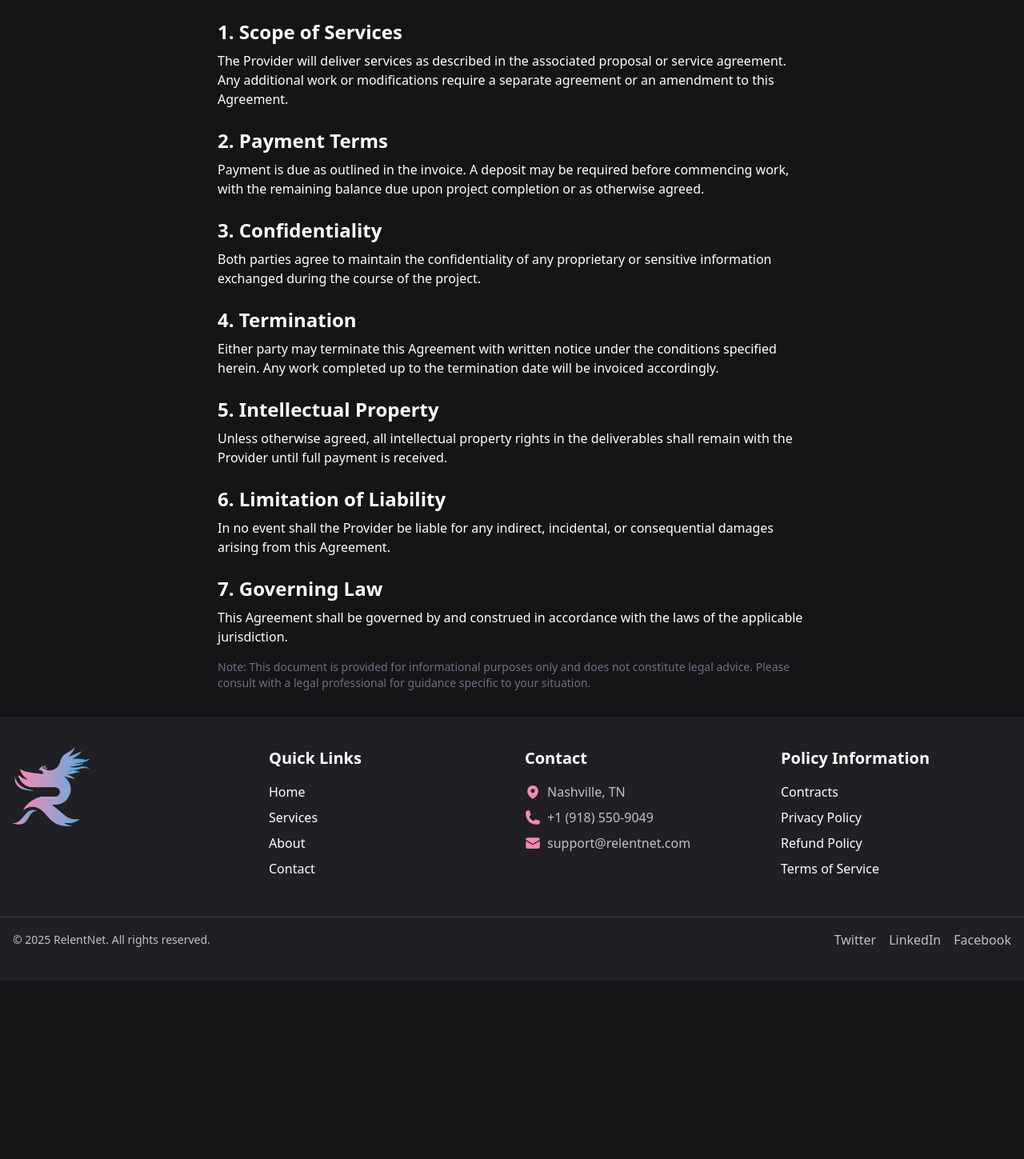
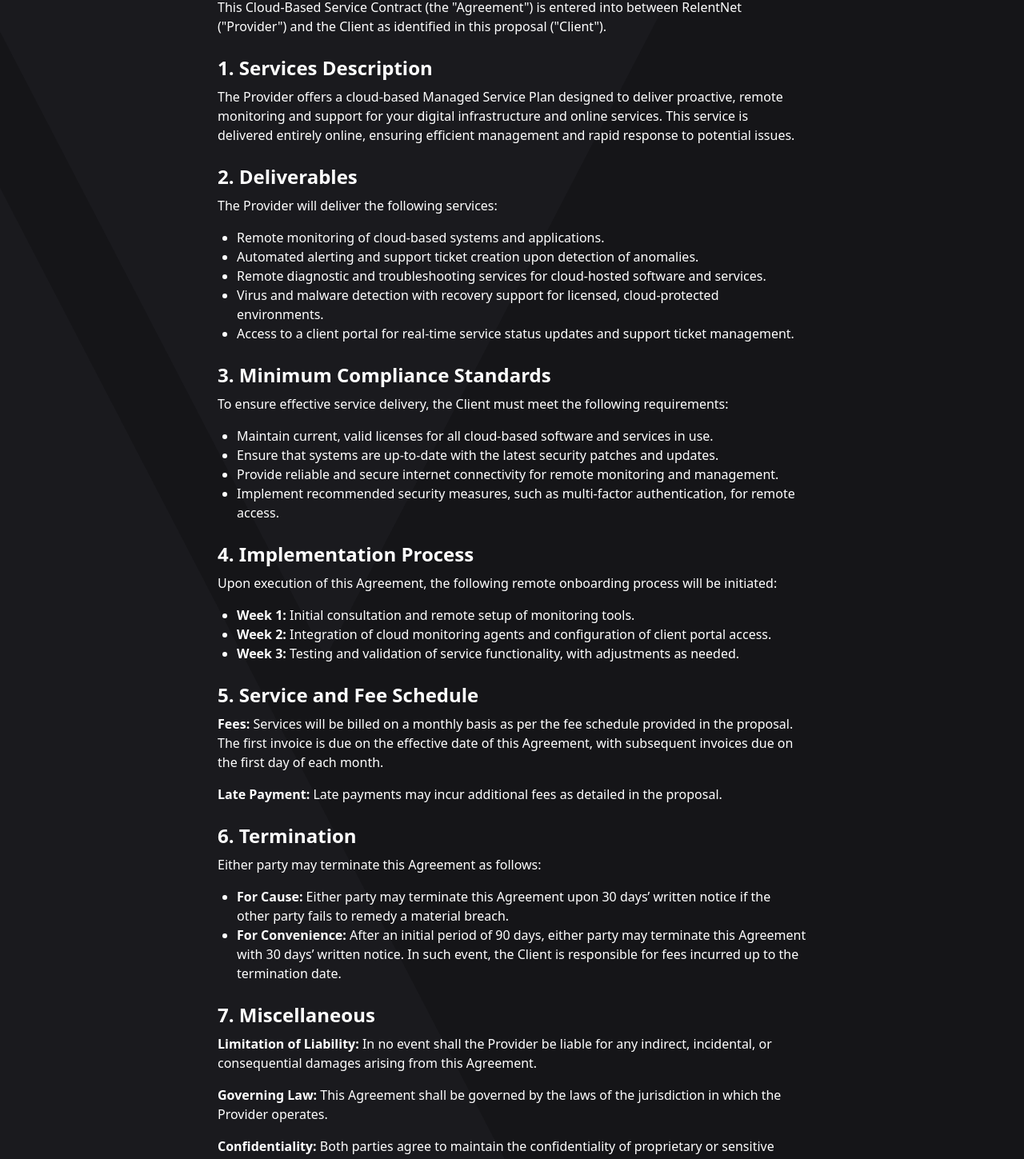
Before and after one commit to brandon-relentnet/nuxt-playground, a Nuxt app: page /policies/contracts in a window 1280 px wide. Shown: the part 256-1705 px from the top of the page at 80% size. Before the commit the page ends 1482 px from the top, so only its background shows below. Built offline with nearby package versions, Linux system fonts and the light colour scheme.

Commit message:
Updated the contracts policy with our official document.

```diff
--- a/pages/policies/contracts.vue
+++ b/pages/policies/contracts.vue
@@ -1,63 +1,145 @@
 <template>
-  <div class="container mx-auto px-4 py-8 max-w-3xl">
-    <h1 class="text-4xl font-bold mb-4">Service Contract</h1>
+  <div class="relative bg-base">
+    <span class="bg-mask-left" />
+    <div class="relative container mx-auto px-4 py-section max-w-3xl">
+      <h1 class="text-4xl font-bold mb-4">Cloud-Based Service Contract</h1>
       <p class="mb-4"><strong>Effective Date:</strong> January 1st, 2025</p>
       <p class="mb-4">
-      This Service Contract ("Agreement") is entered into between RelentNet
-      ("Provider") and the client ("Client"). By engaging our services, both
-      parties agree to the following terms:
+        This Cloud-Based Service Contract (the "Agreement") is entered into
+        between RelentNet ("Provider") and the Client as identified in this
+        proposal ("Client").
       </p>
 
-    <h2 class="text-2xl font-semibold mt-6 mb-2">1. Scope of Services</h2>
+      <h2 class="text-2xl font-semibold mt-6 mb-2">1. Services Description</h2>
       <p class="mb-4">
-      The Provider will deliver services as described in the associated proposal
-      or service agreement. Any additional work or modifications require a
-      separate agreement or an amendment to this Agreement.
+        The Provider offers a cloud-based Managed Service Plan designed to
+        deliver proactive, remote monitoring and support for your digital
+        infrastructure and online services. This service is delivered entirely
+        online, ensuring efficient management and rapid response to potential
+        issues.
       </p>
 
-    <h2 class="text-2xl font-semibold mt-6 mb-2">2. Payment Terms</h2>
+      <h2 class="text-2xl font-semibold mt-6 mb-2">2. Deliverables</h2>
+      <p class="mb-4">The Provider will deliver the following services:</p>
+      <ul class="list-disc ml-6 mb-4">
+        <li>Remote monitoring of cloud-based systems and applications.</li>
+        <li>
+          Automated alerting and support ticket creation upon detection of
+          anomalies.
+        </li>
+        <li>
+          Remote diagnostic and troubleshooting services for cloud-hosted
+          software and services.
+        </li>
+        <li>
+          Virus and malware detection with recovery support for licensed,
+          cloud-protected environments.
+        </li>
+        <li>
+          Access to a client portal for real-time service status updates and
+          support ticket management.
+        </li>
+      </ul>
+
+      <h2 class="text-2xl font-semibold mt-6 mb-2">
+        3. Minimum Compliance Standards
+      </h2>
       <p class="mb-4">
-      Payment is due as outlined in the invoice. A deposit may be required
-      before commencing work, with the remaining balance due upon project
-      completion or as otherwise agreed.
+        To ensure effective service delivery, the Client must meet the following
+        requirements:
+      </p>
+      <ul class="list-disc ml-6 mb-4">
+        <li>
+          Maintain current, valid licenses for all cloud-based software and
+          services in use.
+        </li>
+        <li>
+          Ensure that systems are up-to-date with the latest security patches
+          and updates.
+        </li>
+        <li>
+          Provide reliable and secure internet connectivity for remote
+          monitoring and management.
+        </li>
+        <li>
+          Implement recommended security measures, such as multi-factor
+          authentication, for remote access.
+        </li>
+      </ul>
+
+      <h2 class="text-2xl font-semibold mt-6 mb-2">
+        4. Implementation Process
+      </h2>
+      <p class="mb-4">
+        Upon execution of this Agreement, the following remote onboarding
+        process will be initiated:
+      </p>
+      <ul class="list-disc ml-6 mb-4">
+        <li>
+          <strong>Week 1:</strong> Initial consultation and remote setup of
+          monitoring tools.
+        </li>
+        <li>
+          <strong>Week 2:</strong> Integration of cloud monitoring agents and
+          configuration of client portal access.
+        </li>
+        <li>
+          <strong>Week 3:</strong> Testing and validation of service
+          functionality, with adjustments as needed.
+        </li>
+      </ul>
+
+      <h2 class="text-2xl font-semibold mt-6 mb-2">
+        5. Service and Fee Schedule
+      </h2>
+      <p class="mb-4">
+        <strong>Fees:</strong> Services will be billed on a monthly basis as per
+        the fee schedule provided in the proposal. The first invoice is due on
+        the effective date of this Agreement, with subsequent invoices due on
+        the first day of each month.
+      </p>
+      <p class="mb-4">
+        <strong>Late Payment:</strong> Late payments may incur additional fees
+        as detailed in the proposal.
       </p>
 
-    <h2 class="text-2xl font-semibold mt-6 mb-2">3. Confidentiality</h2>
+      <h2 class="text-2xl font-semibold mt-6 mb-2">6. Termination</h2>
+      <p class="mb-4">Either party may terminate this Agreement as follows:</p>
+      <ul class="list-disc ml-6 mb-4">
+        <li>
+          <strong>For Cause:</strong> Either party may terminate this Agreement
+          upon 30 days’ written notice if the other party fails to remedy a
+          material breach.
+        </li>
+        <li>
+          <strong>For Convenience:</strong> After an initial period of 90 days,
+          either party may terminate this Agreement with 30 days’ written
+          notice. In such event, the Client is responsible for fees incurred up
+          to the termination date.
+        </li>
+      </ul>
+
+      <h2 class="text-2xl font-semibold mt-6 mb-2">7. Miscellaneous</h2>
       <p class="mb-4">
-      Both parties agree to maintain the confidentiality of any proprietary or
-      sensitive information exchanged during the course of the project.
+        <strong>Limitation of Liability:</strong> In no event shall the Provider
+        be liable for any indirect, incidental, or consequential damages arising
+        from this Agreement.
+      </p>
+      <p class="mb-4">
+        <strong>Governing Law:</strong> This Agreement shall be governed by the
+        laws of the jurisdiction in which the Provider operates.
+      </p>
+      <p class="mb-4">
+        <strong>Confidentiality:</strong> Both parties agree to maintain the
+        confidentiality of proprietary or sensitive information exchanged under
+        this Agreement.
       </p>
 
-    <h2 class="text-2xl font-semibold mt-6 mb-2">4. Termination</h2>
-    <p class="mb-4">
-      Either party may terminate this Agreement with written notice under the
-      conditions specified herein. Any work completed up to the termination date
-      will be invoiced accordingly.
-    </p>
-
-    <h2 class="text-2xl font-semibold mt-6 mb-2">5. Intellectual Property</h2>
-    <p class="mb-4">
-      Unless otherwise agreed, all intellectual property rights in the
-      deliverables shall remain with the Provider until full payment is
-      received.
-    </p>
-
-    <h2 class="text-2xl font-semibold mt-6 mb-2">6. Limitation of Liability</h2>
-    <p class="mb-4">
-      In no event shall the Provider be liable for any indirect, incidental, or
-      consequential damages arising from this Agreement.
-    </p>
-
-    <h2 class="text-2xl font-semibold mt-6 mb-2">7. Governing Law</h2>
-    <p class="mb-4">
-      This Agreement shall be governed by and construed in accordance with the
-      laws of the applicable jurisdiction.
-    </p>
-
-    <p class="text-sm text-gray-500">
+      <p class="text-sm text-gray-500 mt-8">
         Note: This document is provided for informational purposes only and does
-      not constitute legal advice. Please consult with a legal professional for
-      guidance specific to your situation.
+        not constitute legal advice. Please consult with a legal professional to
+        tailor this contract to your specific needs.
       </p>
     </div>
+  </div>
 </template>
```
Lines whose indentation alone changed are shown as unchanged.
